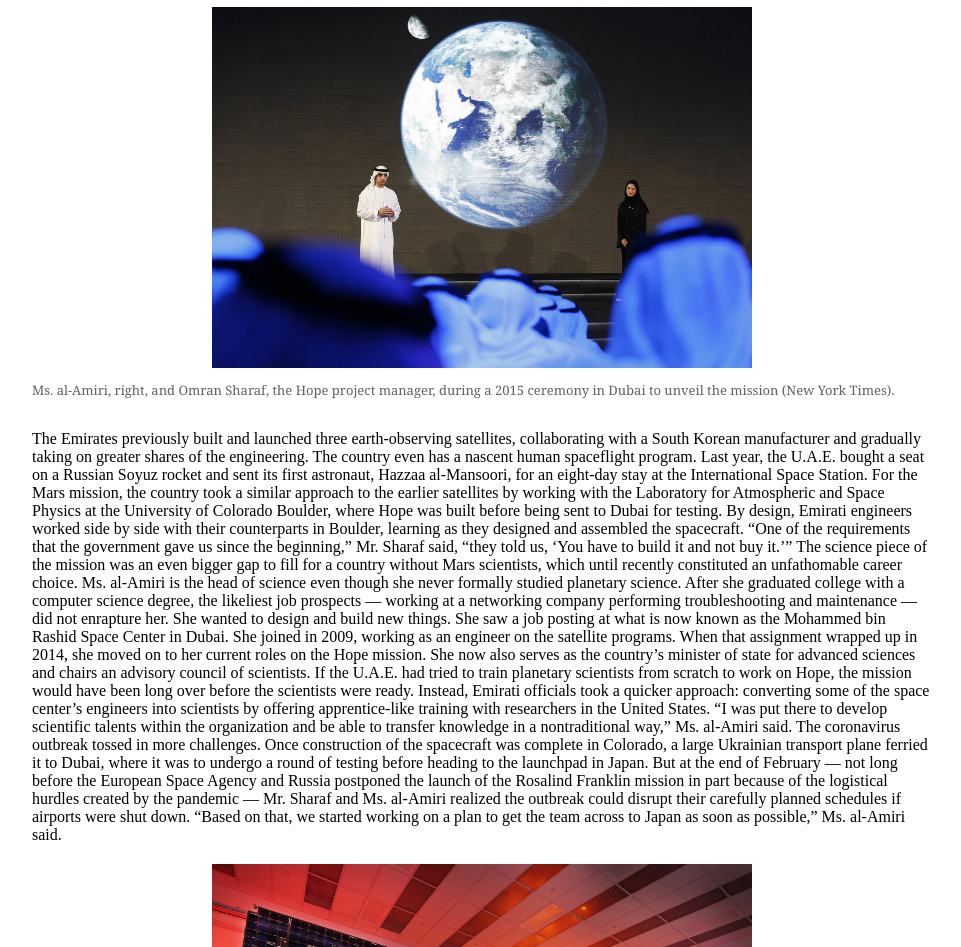
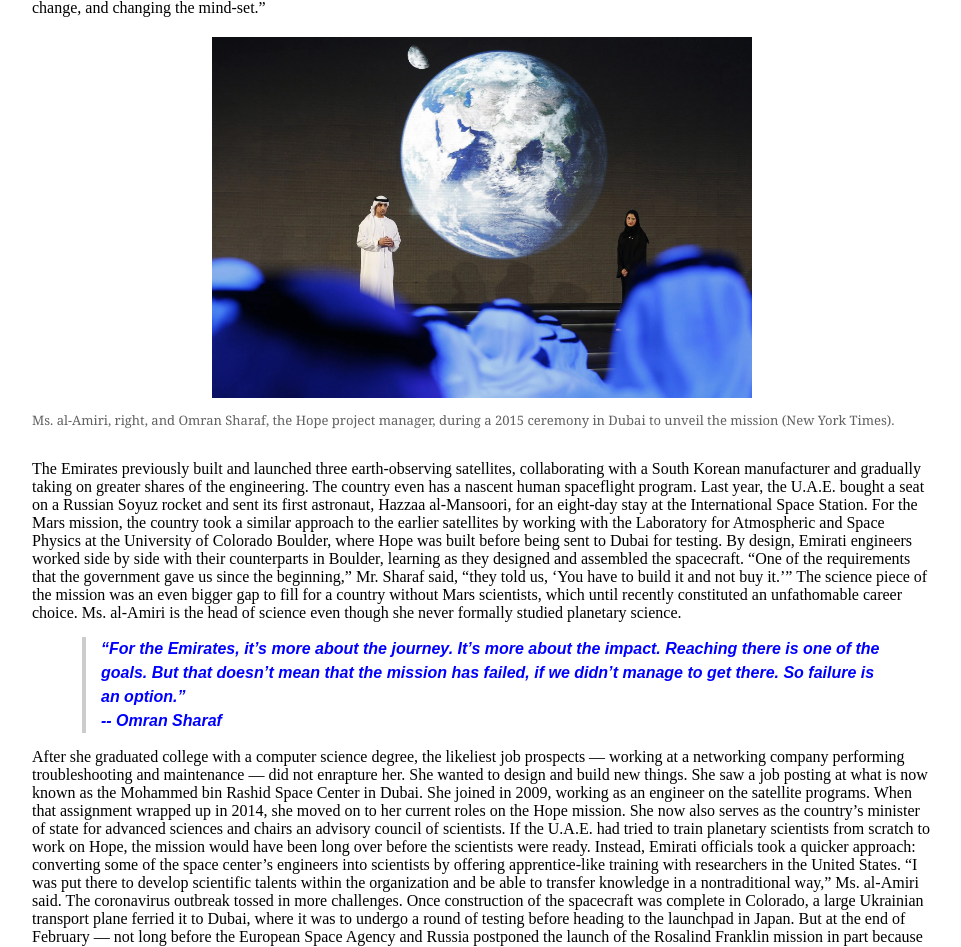
Before and after one commit to esung16/Eunice-Sung-JOUR352, a plain HTML site: page SungLayout/index.html in a window 1280 px wide. Shown: the part 1853-2800 px from the top of the page, without its empty margins (158-1119 px from the left). Drawn offline with Linux system fonts and the light colour scheme; a web font is replaced by a local one.

Commit message:
pull quote

```diff
--- a/SungLayout/index.html
+++ b/SungLayout/index.html
@@ -10,8 +10,9 @@
     <body>
         <img src="newspaper.jpg" width="175px" id="icon">
         <div id="masthead">352 NEWS</div>
+
       <div id="content">
-        <h1 id="headline">How the United Arab Emirates Set Its Sights on Mars</h1>
+        <h1 id="headline">"It's not about reaching Mars": the United Arab Emirates hope to inspire future scientists</h1>
         <br>
           <img src="uae-mars1.jpg" alt="Sarah al-Amiri sitting on a couch" width="60%" id="image">
           <p id="caption">Sarah al-Amiri is the head of science operations and the deputy project manager for the Emirates Mars Mission, the U.A.E.’s first space mission (The New York Times).</p>
@@ -66,6 +67,12 @@
 
         Ms. al-Amiri is the head of science even though she never formally studied planetary science.
 
+        <blockquote>“For the Emirates, it’s more about the journey. It’s more about the impact. Reaching there is one of the goals. But that doesn’t mean that the mission has failed, if we didn’t manage to get there. So failure is an option.”
+          <br>
+          -- Omran Sharaf
+          </br>
+        </blockquote>
+
         After she graduated college with a computer science degree, the likeliest job prospects — working at a networking company performing troubleshooting and maintenance — did not enrapture her. She wanted to design and build new things.
 
         She saw a job posting at what is now known as the Mohammed bin Rashid Space Center in Dubai. She joined in 2009, working as an engineer on the satellite programs. When that assignment wrapped up in 2014, she moved on to her current roles on the Hope mission.
--- a/SungLayout/stylesheet.css
+++ b/SungLayout/stylesheet.css
@@ -25,7 +25,6 @@
   font-family: Helvetica, sans-serif;
   font-size: 14px;
   font-style: italic;
-  margin-bottom: 20px;
 }
 
 #image {
@@ -53,6 +52,18 @@
   color: #616160;
 }
 
+blockquote {
+font: 16px/24px normal helvetica, sans-serif;
+font-style: italic;
+font-weight: bold;
+margin-top: 15px;
+margin-bottom: 15px;
+color: blue;
+margin-left: 50px;
+padding-left: 15px;
+border-left: 4px solid #ccc;
+}
+
 #body {
   font-family: Georgia, serif;
   font-size: 13px;
```
